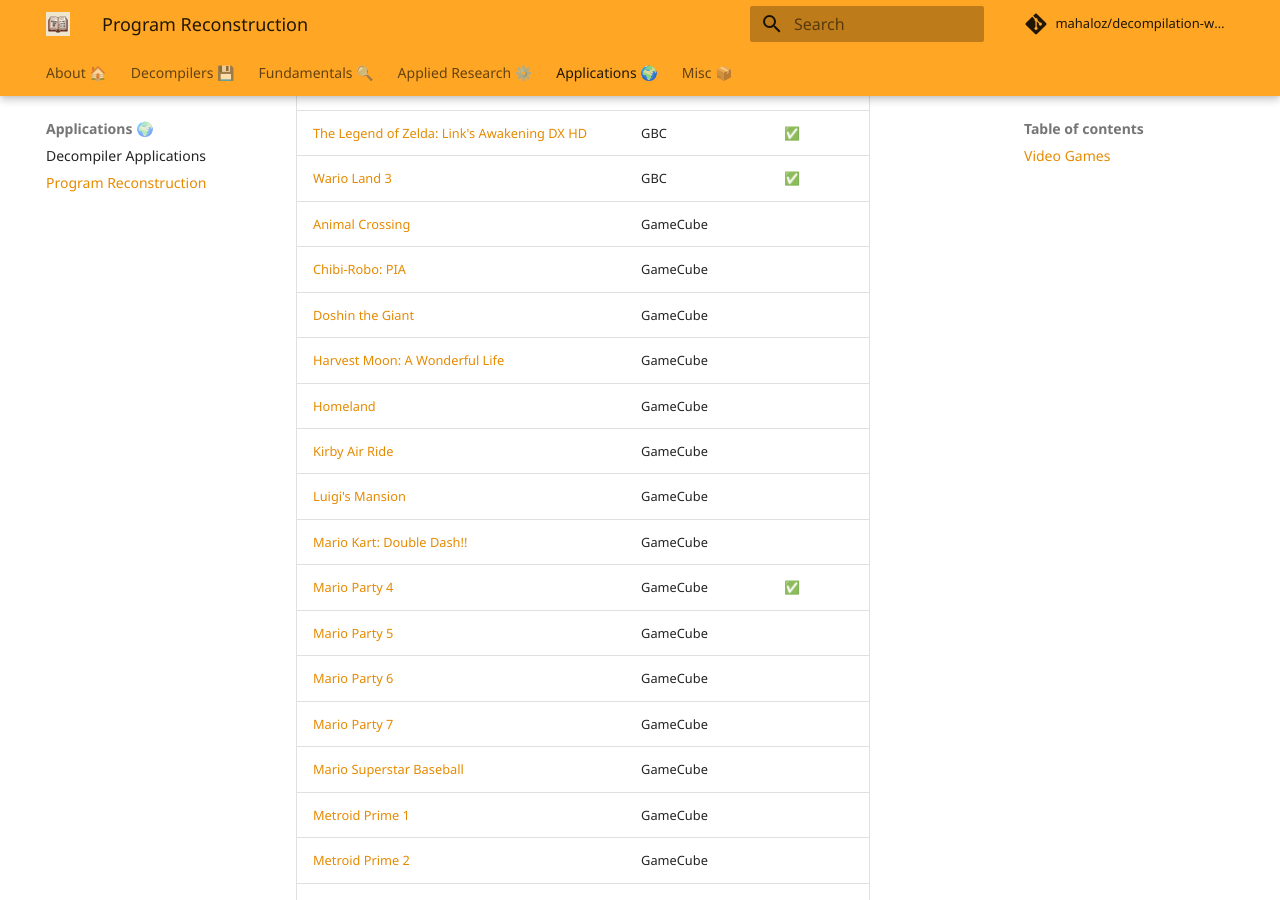
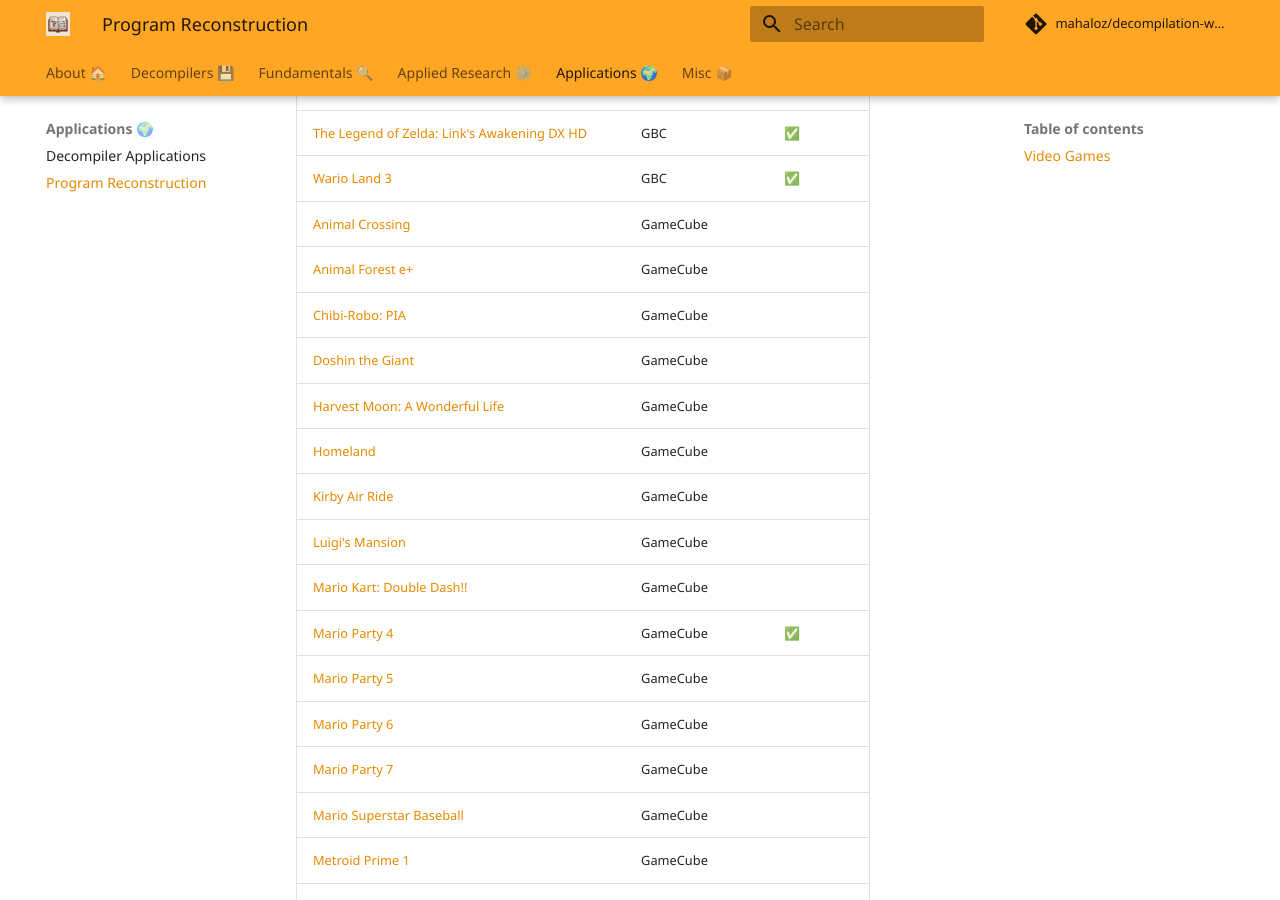
Before and after one commit to mahaloz/decompilation-wiki, an MkDocs documentation site: the page built from docs/applications/program-reconstruction.md, in a window 1280 px wide and 900 px high, scrolled down 2181 px. Built offline with MkDocs 1.6.1 and Material for MkDocs 9.7.7, drawn with Linux system fonts in a browser that asks for light colours; comment, search, counter and statistics services are not loaded; some of the changed text lies outside the part shown.

Commit message:
Additions for the list of games in program-reconstruction.md (#38)

```diff
--- a/docs/applications/program-reconstruction.md
+++ b/docs/applications/program-reconstruction.md
@@ -52,13 +52,14 @@
 | [The Legend of Zelda: Link's Awakening DX HD](https://github.com/zladx/LADX-Disassembly)                          | GBC               | ✅         |
 | [Wario Land 3](https://github.com/froggestspirit/wland3)                                                          | GBC               | ✅         |
 | [Animal Crossing](https://github.com/acreteam/ac-decomp)                                                          | GameCube          |           |
+| [Animal Forest e+](https://github.com/acreteam/afe-decomp)                                                        | GameCube          |           |
 | [Chibi-Robo: PIA](https://github.com/eavpsp/cbr_decomp)                                                           | GameCube          |           |
 | [Doshin the Giant](https://github.com/break-core/doshin-gc)                                                       | GameCube          |           |
 | [Harvest Moon: A Wonderful Life](https://github.com/ChrisNonyminus/hmawl)                                         | GameCube          |           |
 | [Homeland](https://github.com/bttrdrgn/homeland)                                                                  | GameCube          |           |
 | [Kirby Air Ride](https://github.com/doldecomp/kar)                                                                | GameCube          |           |
 | [Luigi's Mansion](https://github.com/sage-of-mirrors/zmansion)                                                    | GameCube          |           |
-| [Mario Kart: Double Dash!!](https://github.com/SwareJonge/mkdd)                                                   | GameCube          |           |
+| [Mario Kart: Double Dash!!](https://github.com/doldecomp/mkdd)                                                    | GameCube          |           |
 | [Mario Party 4](https://github.com/mariopartyrd/marioparty4)                                                      | GameCube          | ✅         |
 | [Mario Party 5](https://github.com/mariopartyrd/marioparty5)                                                      | GameCube          |           |
 | [Mario Party 6](https://github.com/mariopartyrd/marioparty6)                                                      | GameCube          |           |
@@ -116,7 +117,7 @@
 | [Doraemon: Nobita to Mittsu no Seireiseki](https://github.com/prakxo/doraemon1)                                   | N64               |           |
 | [Dr. Mario 64](https://github.com/AngheloAlf/drmario64)                                                           | N64               |           |
 | [Duke Nukem 64](https://github.com/nblood/duke64-re)                                                              | N64               |           |
-| [Duke Nukem: Zero Hour](https://github.com/Gillou68310/DukeNukemZeroHour)                                         | N64               |           |
+| [Duke Nukem: Zero Hour](https://github.com/Gillou68310/DukeNukemZeroHour)                                         | N64               | ✅         |
 | [F-Zero X](https://github.com/inspectredc/fzerox)                                                                 | N64               |           |
 | [F-Zero X Expansion Kit](https://github.com/inspectredc/fzerox-expansion-kit)                                     | N64               |           |
 | [Gauntlet Legends](https://github.com/drahsid/gauntlet-legends)                                                   | N64               |           |
@@ -213,7 +214,7 @@
 | [PaRappa the Rapper 2](https://github.com/parappadev/parappa2)                                                    | PS2               |           |
 | [Resident Evil - Code: Veronica X](https://github.com/fmil95/recvx-decomp)                                        | PS2               |           |
 | [Sly Cooper and the Thievius Raccoonus](https://github.com/TheOnlyZac/sly1)                                       | PS2               |           |
-| [Street Fighter III: 3rd Strike](https://github.com/apstygo/sfiii-decomp)                                         | PS2               |           |
+| [Street Fighter III: 3rd Strike](https://github.com/crowded-street/3s-decomp)                                     | PS2               | ✅         |
 | [Twisted Metal: Black](https://github.com/abelbriggs1/tmb_decomp)                                                 | PS2               |           |
 | [Xenosaga Episode 1: Der Wille zur Macht](https://github.com/squareman/xenosaga)                                  | PS2               |           |
 | [Yakuza](https://github.com/hamzaxx370/ogre-decomp)                                                               | PS2               |           |
```
Also changed, not shown: other parts of docs/applications/program-reconstruction.md (+1 -1 lines).
